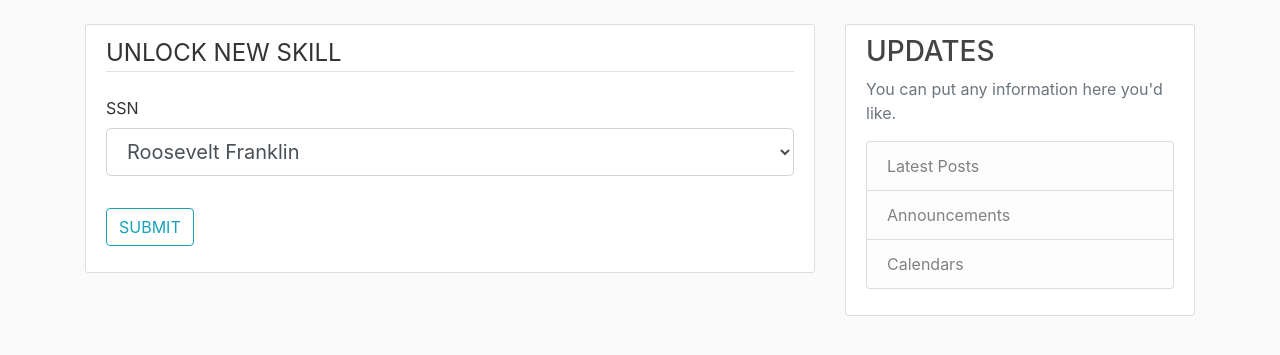
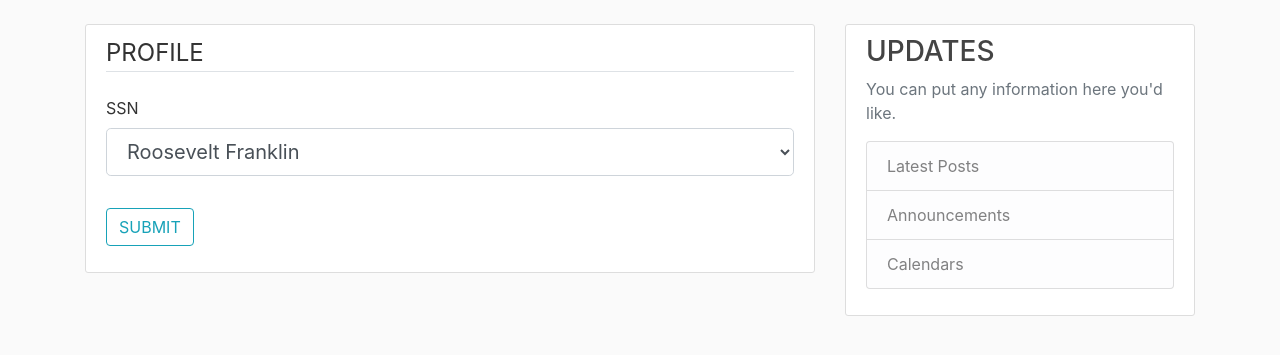
Before and after one commit to vaishakhRaveendran/CompanyDataBase, a Flask app: page /view_profile in a window 1280 px wide. Shown: the part 56-411 px from the top of the page. Run offline with Flask 3, Linux system fonts and the light colour scheme; data comes from the database, SQL or seed files in the repository; parts of the project's set-up code (start-up, migrations or seed data) failed here and were passed over; some libraries are stand-ins or nearby versions.

Commit message:
final update

```diff
--- a/companyDB/templates/view_profile.html
+++ b/companyDB/templates/view_profile.html
@@ -4,7 +4,7 @@
     <form method="POST" action="">
         {{ form.hidden_tag()}}
         <fieldset class="form-group">
-            <legend class="border-bottom mb-4">UNLOCK NEW SKILL </legend>
+            <legend class="border-bottom mb-4">PROFILE</legend>
             <div class="form-group">
                 {{ form. employeeSsn.label(class="form-control-label") }}
                 {{ form. employeeSsn(class="form-control form-control-lg") }}
```
